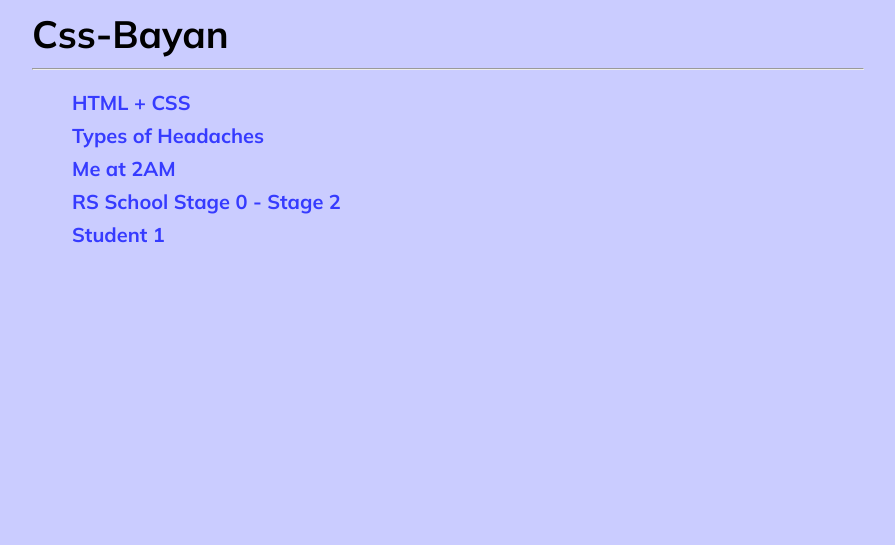
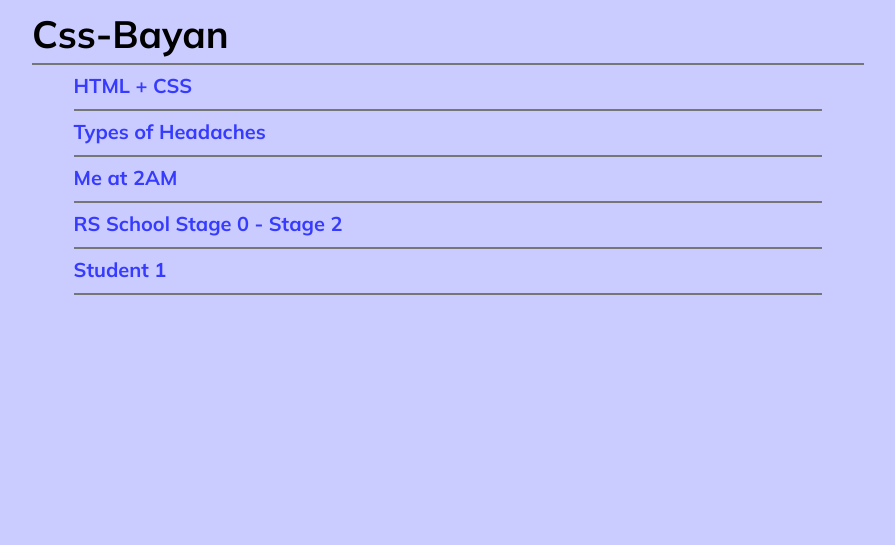
Before and after one commit to mad-dogy/cssBayan, a plain HTML site: page cssBayan/index.html in a window 1280 px wide. Shown: the whole page, without its empty margins (192-1087 px from the left). Drawn offline with Linux system fonts and the light colour scheme.

Commit message:
feat: add hover over item and full accordion-items (Sat, March 11, 2023 2:53PM)

```diff
--- a/cssBayan/index.html
+++ b/cssBayan/index.html
@@ -12,28 +12,52 @@
 </head>
 <body>
     <h1 class="title">Css-Bayan</h1>
-    <hr>
     <div class="accordion">
         <ul>
             <li class="accordion-item">
-                <div class="item-title">HTML + CSS </div>
-                <div class="item-content"></div>
+                <div class="item-title">
+                    <span>HTML + CSS</span>
+                    <svg xmlns="http://www.w3.org/2000/svg" viewBox="0 0 448 512"><path d="M240 80c0-17.7-14.3-32-32-32s-32 14.3-32 32V224H32c-17.7 0-32 14.3-32 32s14.3 32 32 32H176V432c0 17.7 14.3 32 32 32s32-14.3 32-32V288H384c17.7 0 32-14.3 32-32s-14.3-32-32-32H240V80z"/></svg>
+                </div>
+                <div class="item-content">
+                    <img src="./assets/HTML+CSS.jpg" alt="meme HTML + CSS">
+                </div>
             </li>
             <li class="accordion-item">
-                <div class="item-title">Types of Headaches</div>
-                <div class="item-content"></div>
+                <div class="item-title">
+                    <span>Types of Headaches</span>
+                    <svg xmlns="http://www.w3.org/2000/svg" viewBox="0 0 448 512"><path d="M240 80c0-17.7-14.3-32-32-32s-32 14.3-32 32V224H32c-17.7 0-32 14.3-32 32s14.3 32 32 32H176V432c0 17.7 14.3 32 32 32s32-14.3 32-32V288H384c17.7 0 32-14.3 32-32s-14.3-32-32-32H240V80z"/></svg>
+               </div>
+                <div class="item-content">
+                    <img src="./assets/headaches.jpeg" alt="meme types of headaches">
+                </div>
             </li>
             <li class="accordion-item">
-                <div class="item-title">Me at 2AM</div>
-                <div class="item-content"></div>
+                <div class="item-title">
+                    <span>Me at 2AM</span>
+                    <svg xmlns="http://www.w3.org/2000/svg" viewBox="0 0 448 512"><path d="M240 80c0-17.7-14.3-32-32-32s-32 14.3-32 32V224H32c-17.7 0-32 14.3-32 32s14.3 32 32 32H176V432c0 17.7 14.3 32 32 32s32-14.3 32-32V288H384c17.7 0 32-14.3 32-32s-14.3-32-32-32H240V80z"/></svg>
+                </div>
+                <div class="item-content">
+                    <img src="./assets/meAt2AM.png" alt="meme me at 2AM">
+                </div>
             </li>
             <li class="accordion-item">
-                <div class="item-title">RS School Stage 0 - Stage 2</div>
-                <div class="item-content"></div>
+                <div class="item-title">
+                    <span>RS School Stage 0 - Stage 2</span>
+                    <svg xmlns="http://www.w3.org/2000/svg" viewBox="0 0 448 512"><path d="M240 80c0-17.7-14.3-32-32-32s-32 14.3-32 32V224H32c-17.7 0-32 14.3-32 32s14.3 32 32 32H176V432c0 17.7 14.3 32 32 32s32-14.3 32-32V288H384c17.7 0 32-14.3 32-32s-14.3-32-32-32H240V80z"/></svg>
+                </div>
+                <div class="item-content">
+                    <img src="./assets/stage0-stage2.png" alt="meme Stage0-Stage2">
+                </div>
             </li>
             <li class="accordion-item">
-                <div class="item-title">Student 1</div>
-                <div class="item-content"></div>
+                <div class="item-title">
+                    <span>Student 1</span>
+                    <svg xmlns="http://www.w3.org/2000/svg" viewBox="0 0 448 512"><path d="M240 80c0-17.7-14.3-32-32-32s-32 14.3-32 32V224H32c-17.7 0-32 14.3-32 32s14.3 32 32 32H176V432c0 17.7 14.3 32 32 32s32-14.3 32-32V288H384c17.7 0 32-14.3 32-32s-14.3-32-32-32H240V80z"/></svg>
+                </div>
+                <div class="item-content">
+                    <img src="./assets/student1.png" alt="meme student 1">
+                </div>
             </li>
         </ul>
     </div>
--- a/cssBayan/style.css
+++ b/cssBayan/style.css
@@ -1,4 +1,4 @@
-h1, h2, h3, h4, h5, h6{
+h1, h2, h3, h4, h5, h6, ul{
     margin: 0;
     padding: 0;
 }
@@ -13,19 +13,59 @@ body{
     font-family: 'Mulish', sans-serif;
     font-size: 20px;
     background-color: #CACCFF;
+    overflow-y: scroll;
 }
 .title{
+    padding-bottom: 5px;
+    border-bottom: 2px solid #767676;
     font-size: 38px;
     font-weight: 700;
+}
+.accordion{
+    width: 90%;
+    margin: 0 auto;
 }
 .accordion:hover{
     cursor: pointer;
 }
+.accordion-item{
+    height: 1.8em;
+    border-bottom: 2px solid #767676;
+    transition: all .3s linear;
+}
+.accordion-item:hover{
+    height: 15em;
+}
 .item-title{
+    display: flex;
+    justify-content: space-between;
     font-weight: 700;
     color: #363BFF;
-    transition: all 0.2s linear;
+    transition: all .2s linear;
+}
+.item-title svg{
+    width: 20px;
+    opacity: 0;
+    transition: all .2s linear;
+}
+.accordion:hover .item-title svg{
+    opacity: 1;
 }
 .accordion:hover .item-title{
     color: black;
 }
+.item-content{
+    margin: 2% auto;
+    text-align: center;
+}
+.item-content img{
+    height: 12em;
+    opacity: 0;
+    transition: all .2s linear;
+}
+.accordion-item:hover .item-content img{
+    opacity: 1;
+}
+.accordion-item:hover .item-title svg{
+    transform: rotate(45deg);
+}
```
Also changed, not shown: cssBayan/assets/HTML+CSS.jpg (added), cssBayan/assets/headaches.jpeg (added), cssBayan/assets/meAt2AM.png (added), cssBayan/assets/stage0-stage2.png (added), cssBayan/assets/student1.png (added).
